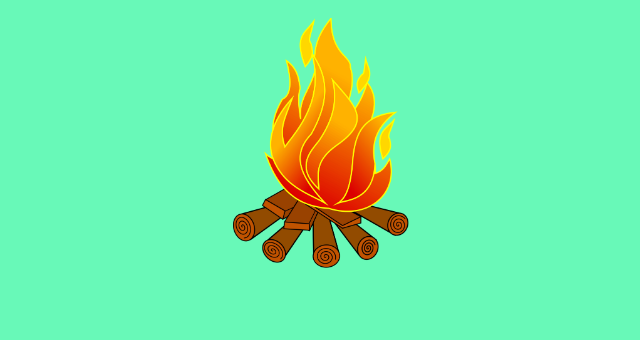
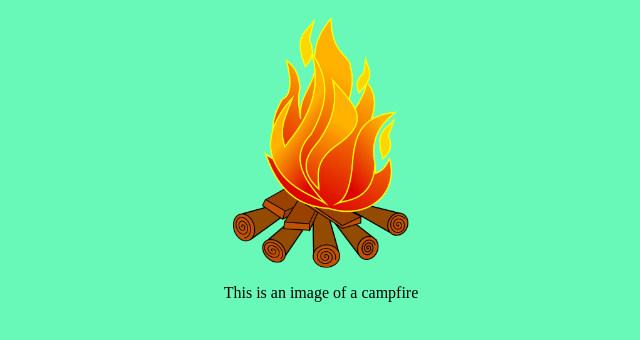
Before and after one commit to sagars729/bitcamp2024-template, a plain HTML site: page index.html in a window 1280 px wide. Shown: the part 48-388 px from the top of the page, without its empty margins (319-959 px from the left). Drawn offline with Linux system fonts and the light colour scheme.

Commit message:
add a caption to the image

```diff
--- a/index.html
+++ b/index.html
@@ -3,6 +3,7 @@
   <h1 style="text-align:center"> My Project Website </h1>
   <div id="website-image" style="text-align:center">
     <img src="campfire.png" alt="campfire" height=250px />
+    <p> This is an image of a campfire </p>
   </div>
 
 </body>
```
